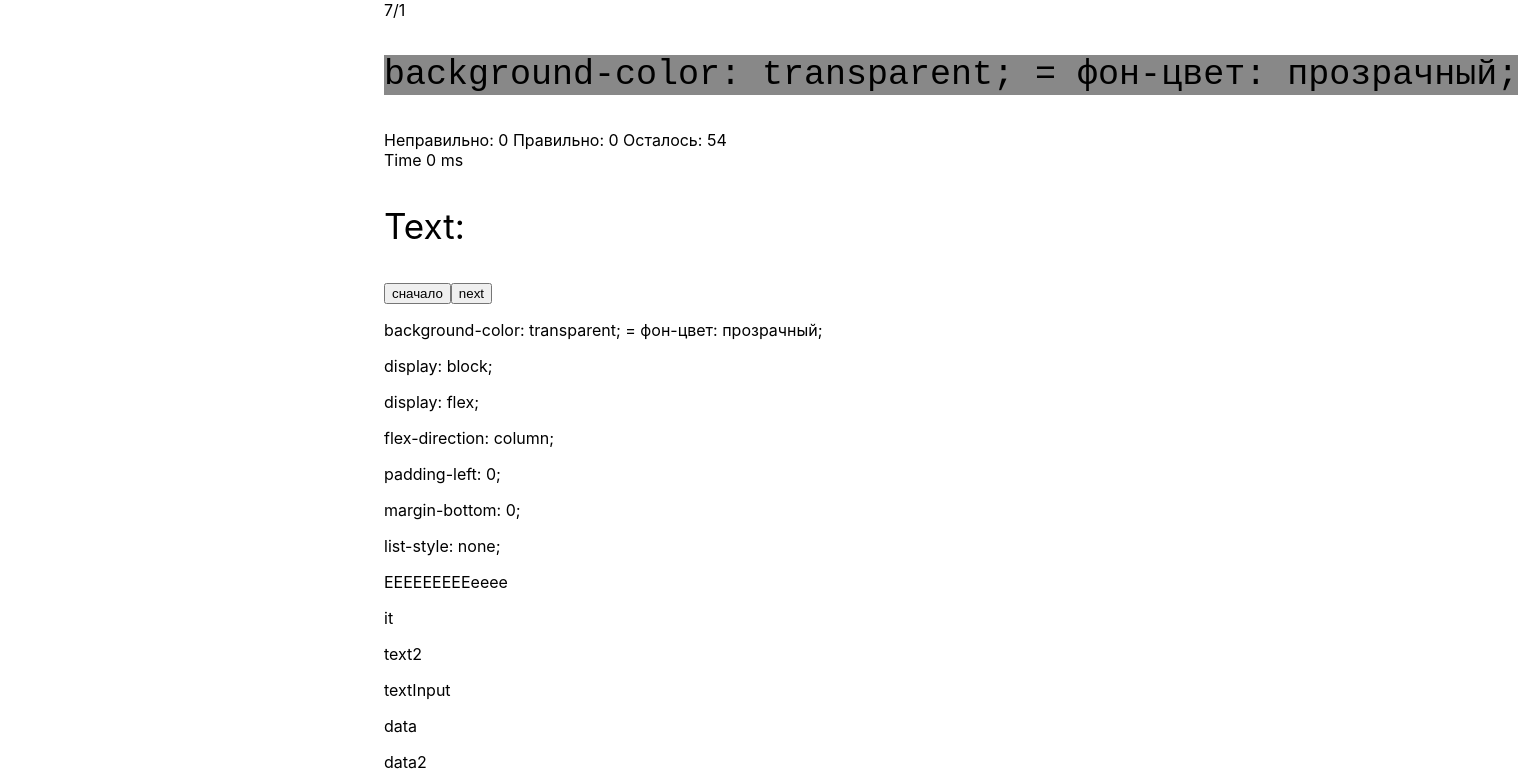
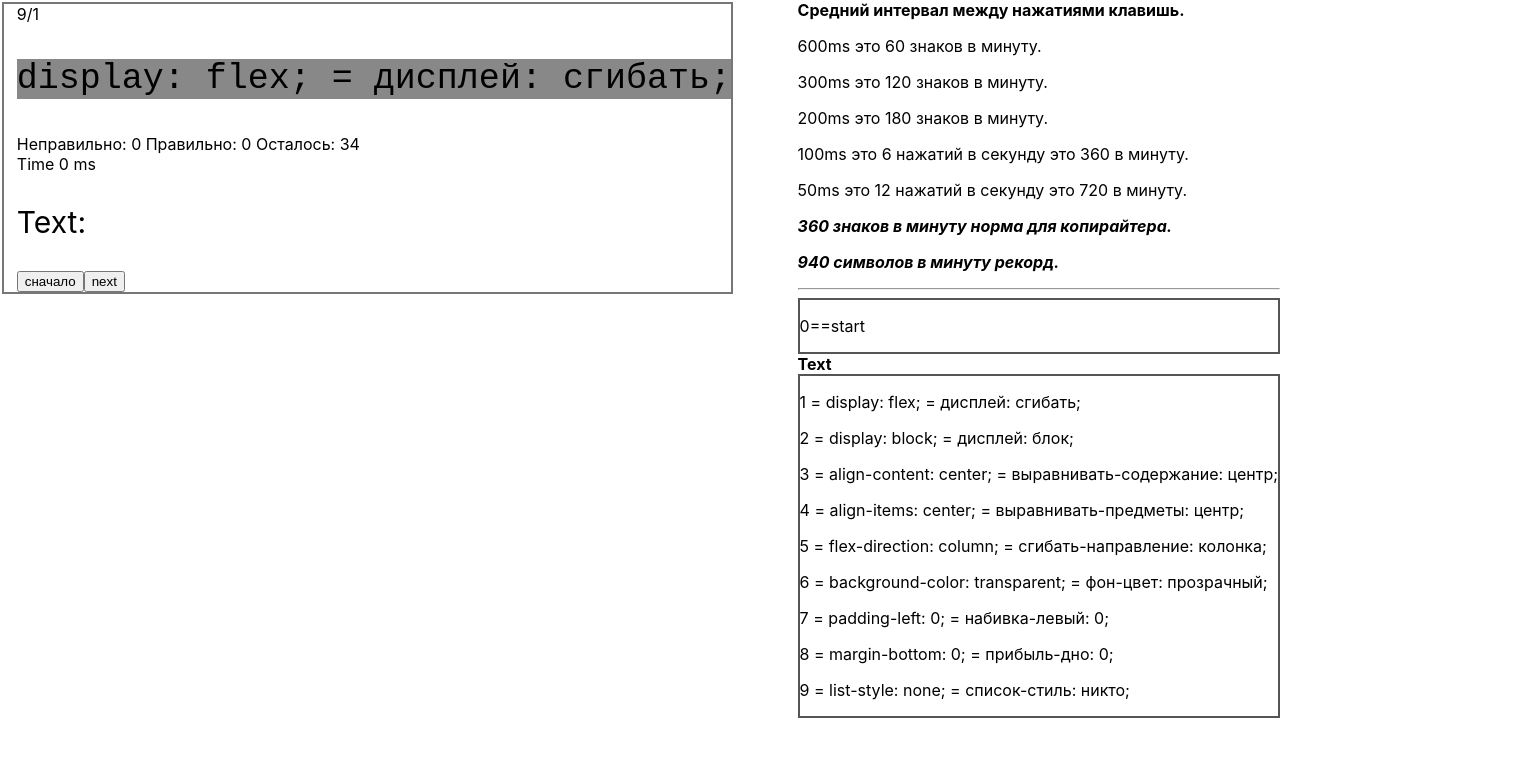
Before and after one commit to PavelK6896/9619Trainer1JSReact, a React (Create React App) app: page / in a window 1280 px wide. Shown: the top 784 px of the page, 1518 px wide, since content can reach past the window. Built offline with nearby package versions, Linux system fonts and the light colour scheme.

Commit message:
"add no focus, add position, new content"

```diff
--- a/src/App.js
+++ b/src/App.js
@@ -1,14 +1,19 @@
 import React, {useEffect, useReducer} from 'react';
 
 const content1 = [
+    "display: flex; = дисплей: сгибать;",
+    "display: block; = дисплей: блок;",
+    "align-content: center; = выравнивать-содержание: центр;",
+    "align-items: center; = выравнивать-предметы: центр;",
+    "flex-direction: column; = сгибать-направление: колонка;",
     "background-color: transparent; = фон-цвет: прозрачный;",
-    "display: block;",
-    "display: flex;",
-    "flex-direction: column;",
-    "padding-left: 0;",
-    "margin-bottom: 0;",
-    "list-style: none;"
+    "padding-left: 0; = набивка-левый: 0;",
+    "margin-bottom: 0; = прибыль-дно: 0;",
+    "list-style: none; = список-стиль: никто;"
 ]
+
+const res = new Map()
+res.set(0, "start")
 
 const initialState = {
     it: 0,
@@ -39,6 +44,18 @@ function reducer(state, action) {
 
         case 'nextHandler':
             console.log("nextHandler ", state.it)
+            if (state.it + 1 >= content1.length){
+                return {
+                    it: state.it + 1,
+                    text2: "end finish stop win close last curtain",
+                    textInput: "",
+                    data: 0,
+                    data2: 0,
+                    time1: 0,
+                    right: 0,
+                    wrong: 0
+                }
+            }
             return {
                 it: state.it + 1,
                 text2: content1[state.it + 1],
@@ -52,6 +69,19 @@ function reducer(state, action) {
         case 'key':
             if (state.text2[0] === action.key) {
                 if (state.text2.length === 1) {
+                    res.set(state.it + 1, state.time1)
+                    if (state.it + 1 >= content1.length){
+                        return {
+                            it: state.it + 1,
+                            text2: "end finish stop win close last curtain",
+                            textInput: "",
+                            data: 0,
+                            data2: 0,
+                            time1: 0,
+                            right: 0,
+                            wrong: 0
+                        }
+                    }
                     return {
                         it: state.it + 1,
                         text2: content1[state.it + 1],
@@ -106,7 +136,6 @@ export function App() {
                 return
             }
 
-
             if (state.data === 0) {
                 dispatch({
                     type: 'key',
@@ -138,19 +167,31 @@ export function App() {
         dispatch({
             type: 'startHandler'
         })
+        refBtnStart.current.blur()
+
     }
-
 
     function nextHandler() {
         dispatch({
             type: 'nextHandler'
         })
+        refBtnNext.current.blur()
+
+
     }
+    const refBtnStart  = React.createRef();
+    const refBtnNext  = React.createRef();
 
 
     return (
         <div style={{
-            paddingLeft: '30vw',
+
+        }}>
+            <div style={{
+                paddingLeft: '1vw',
+                margin: '2px',
+                border: '2px solid #777',
+                position: 'fixed'
             }}>
                 <div>{content1.length}/{state.it + 1}</div>
                 <pre style={{
@@ -163,29 +204,42 @@ export function App() {
                 <div>Time {state.time1} ms</div>
 
                 <p style={{
-                fontSize: '35px'
+                    fontSize: '30px'
                 }}>Text: {state.textInput} </p>
-
-            <button onClick={startHandler}>сначало</button>
-            <button onClick={nextHandler}>next</button>
-
+                <button onClick={startHandler} ref={refBtnStart}>сначало</button>
+                <button onClick={nextHandler} ref={refBtnNext}>next</button>
+            </div>
+            <div style={{
+                float: 'right'
+            }}>
+                <b>Средний интервал между нажатиями клавишь.</b>
+                <p> 600ms это 60 знаков в минуту.</p>
+                <p>300ms это 120 знаков в минуту.</p>
+                <p>200ms это 180 знаков в минуту.</p>
+                <p>100ms это 6 нажатий в секунду это 360 в минуту.</p>
+                <p>50ms это 12 нажатий в секунду это 720 в минуту.</p>
+                <b><p><i>360 знаков в минуту норма для копирайтера.</i></p></b>
+                <b><p><i>940 символов в минуту рекорд.</i></p></b>
+                <hr/>
+                <div style={{
+                    border: '2px solid #555'
+                }}>
                     {
-                content1.map((number) =>
-                    <p key={number.toString()} value={number}> {number}</p>)
+                        Array.from(res , r => r.join("==")).map(o => {
+                            return (<p key={o.toString()} value={o}> {o}</p>)
+                        })
                     }
-            {/*<div>EEEEEEE {    Array.from(result, r => r.join("==")) }</div>*/}
-            {/**/}
+                </div>
+                <b>Text</b>
+                <div style={{
+                    border: '2px solid #555'
+                }}>
                     {
-                // Array.from(content1 , r => r.join("==")).map(o => {
-                //     return (<p key={o.toString()} value={o}> {o}</p>)
-                // })
+                        content1.map((text, index) =>
+                            <p key={index} value={text}> {index + 1} = {text}</p>)
                     }
-            <p>EEEEEEEEEeeee</p>
-
-            {
-                Object.keys(state).map((number) =>
-                    <p key={number.toString()} value={number}> {number}</p>)
-            }
+                </div>
+            </div>
         </div>
     );
 }
```
Lines whose indentation alone changed are shown as unchanged.
